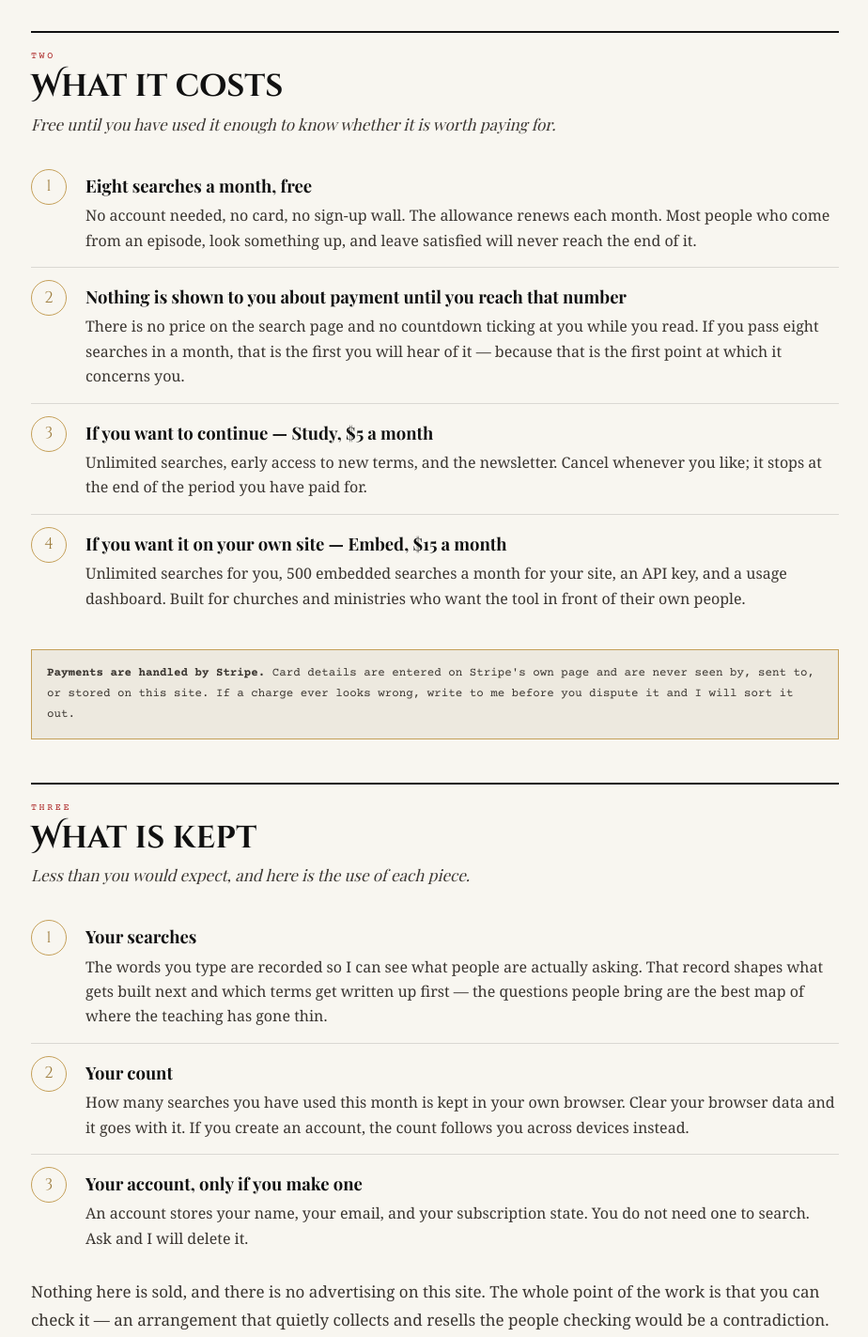
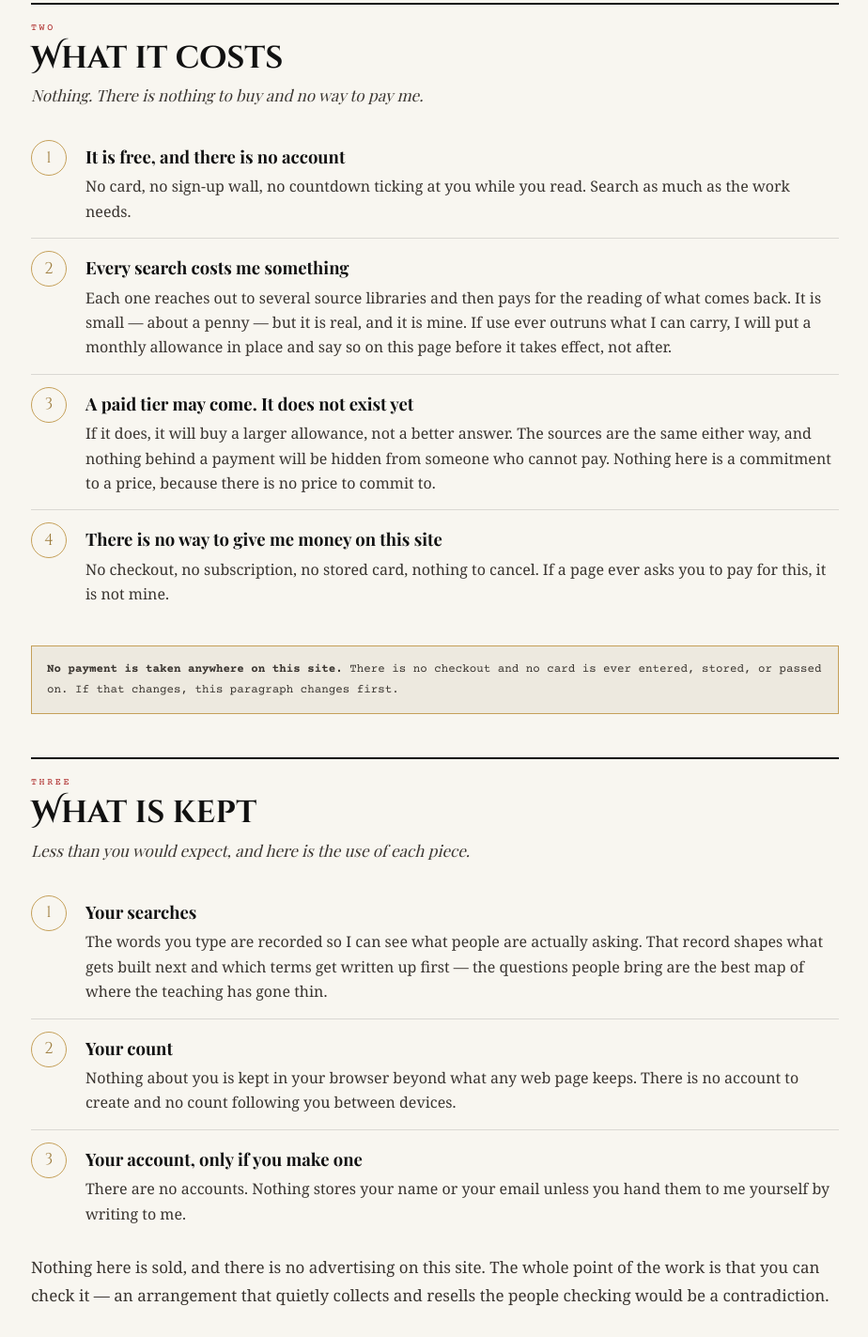
Before and after one commit to iquestionit-lab/beforeruin, a plain HTML site: page public/terms.html in a window 1280 px wide. Shown: the part 1081-2504 px from the top of the page at 94% size, without its empty margins (177-1101 px from the left). Drawn offline with nearby package versions, Linux system fonts and the light colour scheme; a web font is replaced by a local one.

Commit message:
Stop promising a paywall that does not exist; put a fuse on the endpoint
terms.html was a full commercial terms of service for a product nobody built.
It described eight free searches a month, a $5 Study tier, a $15 Embed tier
with an API key and a usage dashboard, accounts storing subscription state,
and card details handled by Stripe. None of it exists and none of it ever
worked. A terms page is the one page where a stale promise actually matters,
so it now says what is true: free, no account, nothing to buy, and if an
allowance ever becomes necessary it appears on that page before it appears in
anyone's way.

The endpoint has no auth and no rate limit, and CORS is open. Popularity was
never the thing that could break the bank — a script was. maxInstances: 5 caps
the burn near $10/hour instead of as fast as Google can start containers.

The system prompt is 2,714 tokens and identical on every call, so it is now
sent with cache_control. And every call logs its real token usage, because a
cost model should be measured, not estimated.

Co-Authored-By: Claude Opus 5 <noreply@anthropic.com>
Claude-Session: https://claude.ai/code/session_01DwshFZ6FchM1dGxY7TeELn

```diff
--- a/public/terms.html
+++ b/public/terms.html
@@ -4,7 +4,7 @@
 <meta charset="UTF-8">
 <meta name="viewport" content="width=device-width, initial-scale=1.0">
 <title>Terms &amp; Limits — Before Ruin</title>
-<meta name="description" content="What the Recovery Engine is for, how many searches are free, what it costs if you continue, what is kept, and where the tool stops.">
+<meta name="description" content="What the Recovery Engine is for, what it costs, what is kept, and where the tool stops.">
 <link rel="canonical" href="https://beforeruin.app/method.html">
 <meta property="og:type" content="website">
 <meta property="og:url" content="https://beforeruin.app/method.html">
@@ -137,8 +137,8 @@ a{color:var(--CR);text-decoration:none}a:hover{text-decoration:underline}
 <div class="ticker"><div class="ticker-row">
   <span class="ticker-tag">TERMS &amp; LIMITS</span>
   <div class="ticker-scroll"><span class="ticker-text">
-    NOTHING IS CHARGED UNTIL YOU ASK FOR IT. &nbsp;⬥&nbsp;
-    THE FREE ALLOWANCE RENEWS EVERY MONTH. &nbsp;⬥&nbsp;
+    NOTHING IS CHARGED. THERE IS NOTHING TO BUY. &nbsp;⬥&nbsp;
+    NO ACCOUNT, NO CARD, NO SIGN-UP. &nbsp;⬥&nbsp;
     WHERE A CONCLUSION IS MINE, THE PAGE SAYS SO.
   </span></div>
 </div></div>
@@ -167,7 +167,7 @@ a{color:var(--CR);text-decoration:none}a:hover{text-decoration:underline}
 <div class="wrap">
 
   <p class="kicker">Abstract</p>
-  <p class="lede">This page sets out what the Recovery Engine is for, how many searches are free, what happens when you pass that number, what it costs if you choose to continue, what is kept about your use of it, and — most importantly — what the tool can and cannot be trusted to do. Nothing here is hidden in a longer document somewhere else. This is the whole of it.</p>
+  <p class="lede">This page sets out what the Recovery Engine is for, what it costs, what is kept about your use of it, and — most importantly — what the tool can and cannot be trusted to do. Nothing here is hidden in a longer document somewhere else. This is the whole of it.</p>
 
   <div class="stage">
     <div class="stage-k">One</div>
@@ -184,29 +184,29 @@ a{color:var(--CR);text-decoration:none}a:hover{text-decoration:underline}
   <div class="stage">
     <div class="stage-k">Two</div>
     <div class="stage-t">What it costs</div>
-    <div class="stage-s">Free until you have used it enough to know whether it is worth paying for.</div>
+    <div class="stage-s">Nothing. There is nothing to buy and no way to pay me.</div>
   </div>
 
   <div class="steps">
     <div class="step">
-      <h4>Eight searches a month, free</h4>
-      <p>No account needed, no card, no sign-up wall. The allowance renews each month. Most people who come from an episode, look something up, and leave satisfied will never reach the end of it.</p>
+      <h4>It is free, and there is no account</h4>
+      <p>No card, no sign-up wall, no countdown ticking at you while you read. Search as much as the work needs.</p>
     </div>
     <div class="step">
-      <h4>Nothing is shown to you about payment until you reach that number</h4>
-      <p>There is no price on the search page and no countdown ticking at you while you read. If you pass eight searches in a month, that is the first you will hear of it — because that is the first point at which it concerns you.</p>
+      <h4>Every search costs me something</h4>
+      <p>Each one reaches out to several source libraries and then pays for the reading of what comes back. It is small — about a penny — but it is real, and it is mine. If use ever outruns what I can carry, I will put a monthly allowance in place and say so on this page before it takes effect, not after.</p>
     </div>
     <div class="step">
-      <h4>If you want to continue — Study, $5 a month</h4>
-      <p>Unlimited searches, early access to new terms, and the newsletter. Cancel whenever you like; it stops at the end of the period you have paid for.</p>
+      <h4>A paid tier may come. It does not exist yet</h4>
+      <p>If it does, it will buy a larger allowance, not a better answer. The sources are the same either way, and nothing behind a payment will be hidden from someone who cannot pay. Nothing here is a commitment to a price, because there is no price to commit to.</p>
     </div>
     <div class="step">
-      <h4>If you want it on your own site — Embed, $15 a month</h4>
-      <p>Unlimited searches for you, 500 embedded searches a month for your site, an API key, and a usage dashboard. Built for churches and ministries who want the tool in front of their own people.</p>
+      <h4>There is no way to give me money on this site</h4>
+      <p>No checkout, no subscription, no stored card, nothing to cancel. If a page ever asks you to pay for this, it is not mine.</p>
     </div>
   </div>
 
-  <p class="note"><strong>Payments are handled by Stripe.</strong> Card details are entered on Stripe's own page and are never seen by, sent to, or stored on this site. If a charge ever looks wrong, write to me before you dispute it and I will sort it out.</p>
+  <p class="note"><strong>No payment is taken anywhere on this site.</strong> There is no checkout and no card is ever entered, stored, or passed on. If that changes, this paragraph changes first.</p>
 
   <div class="stage">
     <div class="stage-k">Three</div>
@@ -221,11 +221,11 @@ a{color:var(--CR);text-decoration:none}a:hover{text-decoration:underline}
     </div>
     <div class="step">
       <h4>Your count</h4>
-      <p>How many searches you have used this month is kept in your own browser. Clear your browser data and it goes with it. If you create an account, the count follows you across devices instead.</p>
+      <p>Nothing about you is kept in your browser beyond what any web page keeps. There is no account to create and no count following you between devices.</p>
     </div>
     <div class="step">
       <h4>Your account, only if you make one</h4>
-      <p>An account stores your name, your email, and your subscription state. You do not need one to search. Ask and I will delete it.</p>
+      <p>There are no accounts. Nothing stores your name or your email unless you hand them to me yourself by writing to me.</p>
     </div>
   </div>
 
@@ -244,7 +244,7 @@ a{color:var(--CR);text-decoration:none}a:hover{text-decoration:underline}
     <p>It is not legal, medical, financial, or pastoral advice, and it is not a substitute for a person who knows you.</p>
   </div>
 
-  <p class="b" style="margin-top:26px"><strong>Availability.</strong> This runs on ordinary hosting and depends on services I do not control. It will occasionally be down. If you are paying and it is down for any meaningful stretch, write to me and I will make it right.</p>
+  <p class="b" style="margin-top:26px"><strong>Availability.</strong> This runs on ordinary hosting and depends on services I do not control. It will occasionally be down. You are not paying for it, so I owe you no refund — but write to me anyway, because I would rather know.</p>
 
   <p class="b"><strong>Changes.</strong> If these terms change, the date at the top of this page changes with them, and anything that affects what you pay will be said plainly rather than absorbed into a longer document.</p>
 
@@ -254,7 +254,7 @@ a{color:var(--CR);text-decoration:none}a:hover{text-decoration:underline}
     <div class="stage-s">If you read nothing else.</div>
   </div>
 
-  <p class="b">Eight free searches a month. No card, no account, no price shown until you actually reach the limit. Five dollars a month if you want to keep going, cancel any time. Your searches are recorded so the work gets better; nothing is sold. <strong>And every answer is a starting point you are expected to go and check.</strong></p>
+  <p class="b">Free, with no account and nothing to buy. Every search costs me about a penny, so if it is ever used more than I can carry, an allowance will appear here before it appears in your way. Your searches are recorded so the work gets better; nothing is sold. <strong>And every answer is a starting point you are expected to go and check.</strong></p>
 
   <p class="b" style="margin-top:26px"><a href="/search.html" style="font-family:var(--fh);font-size:14px;letter-spacing:.18em;text-transform:uppercase;color:var(--CR);text-decoration:none;border-bottom:2px solid var(--GO);padding-bottom:3px">Back to the search &nbsp;→</a></p>
 
```
Also changed, not shown: functions/search.js (+18 -1 lines).
